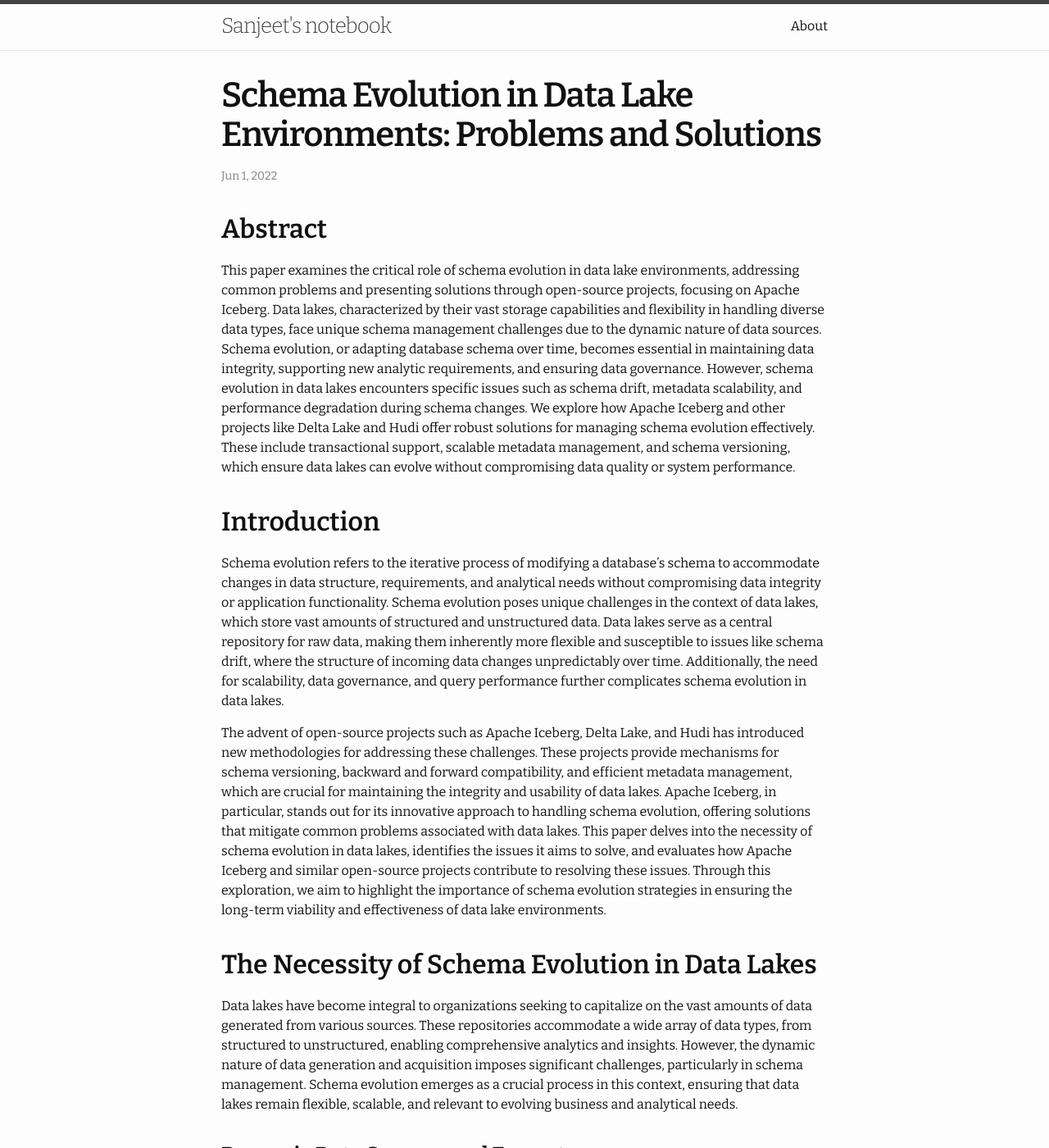
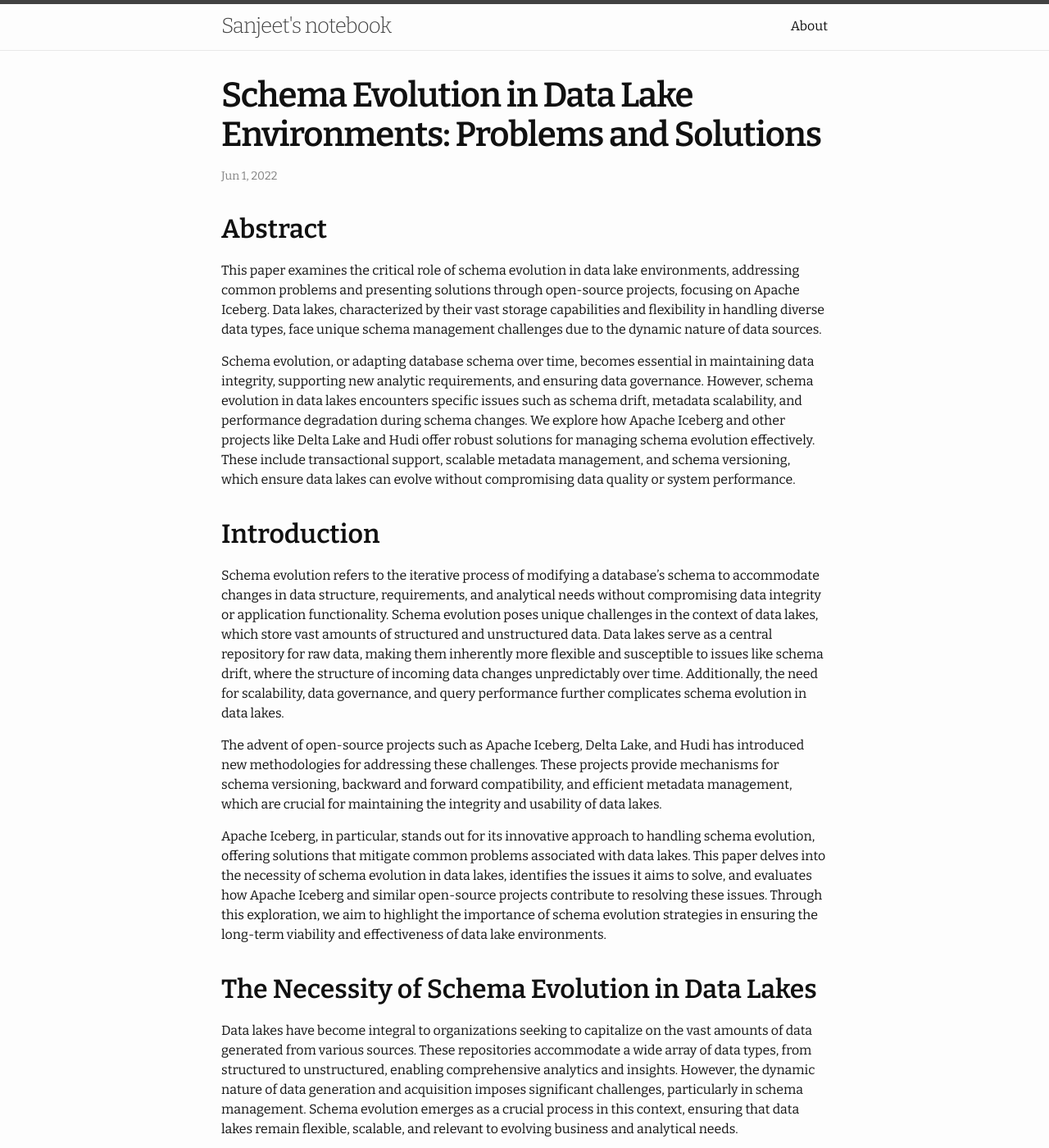
Before and after one commit to sahays/sahays.github.io, a Jekyll site: the page built from _posts/2022-06-01-schema-evolution-in-data-lake-environments-problems-and-solutions.md, in a window 1280 px wide and 1400 px high. Shown: the whole window at 82% size. Built offline with Jekyll 4.4.1, drawn with Linux system fonts in a browser that asks for light colours; some web fonts are replaced; part of the change alters nothing that is shown; some of the changed text lies outside the part shown.

````diff
--- a/_posts/2022-06-01-schema-evolution-in-data-lake-environments-problems-and-solutions.md
+++ b/_posts/2022-06-01-schema-evolution-in-data-lake-environments-problems-and-solutions.md
@@ -6,13 +6,17 @@ categories: [analytics]
 
 ## Abstract
 
-This paper examines the critical role of schema evolution in data lake environments, addressing common problems and presenting solutions through open-source projects, focusing on Apache Iceberg. Data lakes, characterized by their vast storage capabilities and flexibility in handling diverse data types, face unique schema management challenges due to the dynamic nature of data sources. Schema evolution, or adapting database schema over time, becomes essential in maintaining data integrity, supporting new analytic requirements, and ensuring data governance. However, schema evolution in data lakes encounters specific issues such as schema drift, metadata scalability, and performance degradation during schema changes. We explore how Apache Iceberg and other projects like Delta Lake and Hudi offer robust solutions for managing schema evolution effectively. These include transactional support, scalable metadata management, and schema versioning, which ensure data lakes can evolve without compromising data quality or system performance.
+This paper examines the critical role of schema evolution in data lake environments, addressing common problems and presenting solutions through open-source projects, focusing on Apache Iceberg. Data lakes, characterized by their vast storage capabilities and flexibility in handling diverse data types, face unique schema management challenges due to the dynamic nature of data sources.
+
+Schema evolution, or adapting database schema over time, becomes essential in maintaining data integrity, supporting new analytic requirements, and ensuring data governance. However, schema evolution in data lakes encounters specific issues such as schema drift, metadata scalability, and performance degradation during schema changes. We explore how Apache Iceberg and other projects like Delta Lake and Hudi offer robust solutions for managing schema evolution effectively. These include transactional support, scalable metadata management, and schema versioning, which ensure data lakes can evolve without compromising data quality or system performance.
 
 ## Introduction
 
 Schema evolution refers to the iterative process of modifying a database's schema to accommodate changes in data structure, requirements, and analytical needs without compromising data integrity or application functionality. Schema evolution poses unique challenges in the context of data lakes, which store vast amounts of structured and unstructured data. Data lakes serve as a central repository for raw data, making them inherently more flexible and susceptible to issues like schema drift, where the structure of incoming data changes unpredictably over time. Additionally, the need for scalability, data governance, and query performance further complicates schema evolution in data lakes.
 
-The advent of open-source projects such as Apache Iceberg, Delta Lake, and Hudi has introduced new methodologies for addressing these challenges. These projects provide mechanisms for schema versioning, backward and forward compatibility, and efficient metadata management, which are crucial for maintaining the integrity and usability of data lakes. Apache Iceberg, in particular, stands out for its innovative approach to handling schema evolution, offering solutions that mitigate common problems associated with data lakes. This paper delves into the necessity of schema evolution in data lakes, identifies the issues it aims to solve, and evaluates how Apache Iceberg and similar open-source projects contribute to resolving these issues. Through this exploration, we aim to highlight the importance of schema evolution strategies in ensuring the long-term viability and effectiveness of data lake environments.
+The advent of open-source projects such as Apache Iceberg, Delta Lake, and Hudi has introduced new methodologies for addressing these challenges. These projects provide mechanisms for schema versioning, backward and forward compatibility, and efficient metadata management, which are crucial for maintaining the integrity and usability of data lakes.
+
+Apache Iceberg, in particular, stands out for its innovative approach to handling schema evolution, offering solutions that mitigate common problems associated with data lakes. This paper delves into the necessity of schema evolution in data lakes, identifies the issues it aims to solve, and evaluates how Apache Iceberg and similar open-source projects contribute to resolving these issues. Through this exploration, we aim to highlight the importance of schema evolution strategies in ensuring the long-term viability and effectiveness of data lake environments.
 
 ## The Necessity of Schema Evolution in Data Lakes
 
@@ -34,7 +38,7 @@ Effective data governance ensures that data within the lake remains accurate, co
 
 The analytical needs of an organization are never static; they change to reflect new business objectives, market conditions, and technological advancements. Schema evolution facilitates the introduction of new data models and structures to support these emerging analytical requirements. It allows data lakes to remain relevant and valuable, providing the necessary data structures for new types of analysis and reporting.
 
-## Problems in Data Lake Schema Evolution
+## Challenges in Data Lake Schema Evolution
 
 While necessary, schema evolution in data lakes presents a host of challenges that complicate data management and utilization. These problems stem from the inherent characteristics of data lakes, such as their scale, diversity of data, and the flexibility they offer. Addressing these issues is crucial for organizations to ensure their data lakes remain effective and efficient repositories for analytics and decision-making.
 
@@ -54,13 +58,14 @@ Data lakes store vast amounts of data, necessitating efficient metadata manageme
 
 Implementing schema changes in a data lake can have direct implications on performance. Large-scale schema modifications may require extensive data transformation or migration, leading to downtime or reduced performance. Maintaining compatibility layers or versioning can add overhead to data access and query execution times. Balancing the need for schema evolution with the performance requirements of data lake operations is a critical challenge for data engineers and architects.
 
-## Problems
+## Problems in Data Lake Schema Evolution
 
 Schema evolution in data lakes introduces several challenges that can complicate data management and utilization. These issues primarily stem from the vast scale and diversity of data within data lakes, alongside the need for flexibility in handling this data. By exploring specific examples and scenarios, we can better understand the complexities of schema evolution within these environments.
 
 ### Schema Drift and Inconsistency
 
 **Example:** A data lake collects event data from various sources, including web applications, IoT devices, and mobile apps. Each source periodically updates its data format - for instance, a mobile app adds a new field, `deviceBatteryLevel`, to its event logs. Without a coordinated schema evolution strategy, these incremental changes lead to schema drift, resulting in inconsistent data that complicates analysis and querying.
+
 **Scenario Illustration:** Initially, the schema for event data might look like this:
 
 ```json
@@ -87,6 +92,7 @@ This discrepancy creates challenges in querying and aggregating data, as analyst
 ### Data Versioning and Backward/Forward Compatibility
 
 **Example:** A data lake undergoes a schema change to split a fullName field into firstName and lastName for more detailed user analysis. This change requires maintaining backward compatibility for applications still using the fullName field and forward compatibility for new applications expecting the split fields.
+
 **Scenario Illustration:** Original schema:
 
 ```json
@@ -111,11 +117,13 @@ This evolution necessitates versioning mechanisms to manage and access different
 ### Metadata Management at Scale
 
 **Example:** The metadata describing these schemas grows exponentially as the data lake's schema evolves to include new data sources, each with its unique schema. This growth challenges the data lake's ability to manage and query metadata efficiently, impacting overall system performance.
+
 **Scenario Illustration:** Initially, the metadata might catalog a manageable number of schemas. However, as new sources are added and existing ones evolve, the catalog expands significantly, encompassing hundreds or thousands of distinct schema versions. This expansion necessitates robust metadata management systems capable of handling the scale and complexity of the information.
 
 ### Performance Implications of Schema Changes
 
 **Example:** A data lake implements a schema change that requires reprocessing historical data to fit the new schema format. This resource-intensive reprocessing task leads to an increased load on the data lake's infrastructure and potential performance degradation for other operations.
+
 **Scenario Illustration:** Consider a schema change that adds a new column category to a large dataset containing billions of records. Implementing this change might involve scanning and updating each record to include the new column. This process could significantly impact query performance and data ingestion rates during the transition period.
 
 ## Open-Source Projects for Schema Evolution in Data Lakes
@@ -153,31 +161,37 @@ Apache Iceberg, an open-source table format, addresses many inherent challenges
 ### Schema Evolution Without Downtime
 
 Apache Iceberg allows for schema modifications such as adding new columns, renaming existing ones or deleting unnecessary columns without interrupting the data lake's operations. This capability is critical for businesses that rely on continuous data processing and cannot afford significant downtime.
-Example: To add a new column category to a table, Iceberg permits the operation without requiring a complete table rewrite, allowing existing queries to run uninterrupted.
+
+**Example:** To add a new column category to a table, Iceberg permits the operation without requiring a complete table rewrite, allowing existing queries to run uninterrupted.
 
 ### Fine-grained Schema Versioning
 
 Iceberg maintains a detailed history of schema versions, enabling fine-grained control over schema evolution. This versioning system allows data engineers to track changes, revert to previous schema versions if necessary, and ensure compatibility across different versions of the data.
+
 **Example:** If a schema change inadvertently introduces errors, Iceberg's versioning allows easy rollback to a previous, stable schema version, ensuring data integrity is maintained.
 
 ### Transactional Support with ACID Properties
 
 One of Iceberg's standout features is its support for ACID transactions, which guarantees atomicity, consistency, isolation, and durability of schema changes. This support ensures that any modification to the schema is either fully applied or not at all, preventing partial updates that could lead to data inconsistency.
+
 **Example:** When multiple operations are performed simultaneously, such as schema updates and data insertions, Iceberg ensures that these operations are atomic, maintaining data consistency.
 
 ### Scalable Metadata Management
 
 Iceberg's approach to metadata management is designed to handle large-scale datasets efficiently. Iceberg significantly reduces the overhead associated with schema evolution by separating the metadata from the data itself and optimizing how metadata is stored and accessed.
+
 **Example:** Iceberg stores metadata in compact, lightweight files optimized for quick access, enabling rapid schema updates and queries even in enormous datasets.
 
 ### Hidden Partitioning for Performance
 
 To enhance query performance without complicating schema design, Iceberg supports hidden partitioning. This feature allows data lakes to maintain high-performance data access patterns, irrespective of how the underlying data or schema evolves.
+
 **Example:** Iceberg can partition data by date without requiring explicit fields, improving query performance while keeping the schema simple.
 
 ### Time Travel and Auditability
 
 Iceberg provides time travel capabilities, allowing users to query data as it existed. This feature is invaluable for auditing, debugging, and understanding the impact of schema changes over time.
+
 **Example:** Analysts can query the state of a dataset before and after a schema change to assess its impact, providing insights into data trends and anomalies that may result from schema evolution.
 
 ## Practical Implementations and Code Examples in Schema Evolution with Apache Iceberg
@@ -320,6 +334,7 @@ Utilizing schema versioning and ensuring backward and forward compatibility is c
 ### Leverage Automated Testing and Validation
 
 Automated testing frameworks can significantly enhance the reliability of schema evolution processes. Organizations can catch and address potential issues by automatically validating changes against a suite of tests before they affect production systems.
+
 **Actionable Strategy:** Develop a comprehensive automated test suite covering data integrity, application functionality, and performance benchmarks. Run these tests as part of the schema change deployment process.
 
 ### Optimize for Performance and Scalability
````
